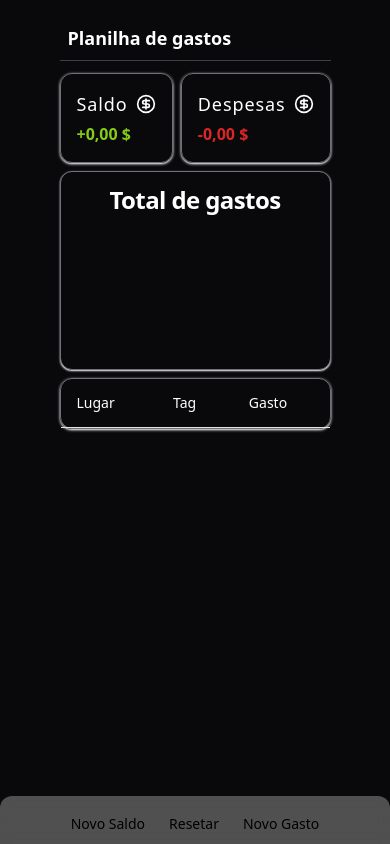
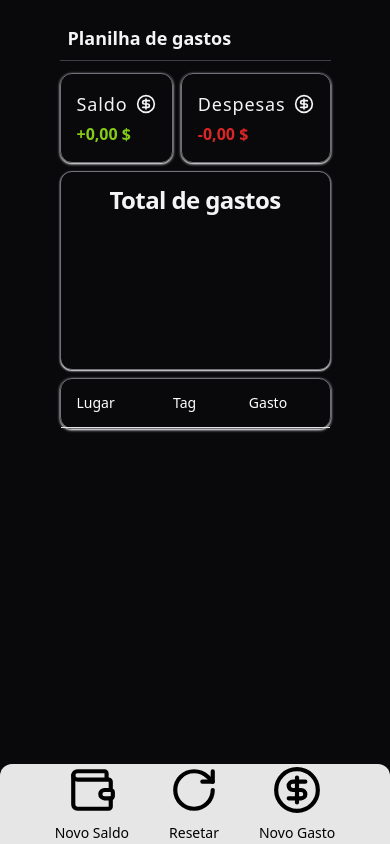
Before and after one commit to VitorAndes/planilha-de-gastos, a React (Vite) app: page / in a window 390 px wide. Built offline with nearby package versions, Linux system fonts and the light colour scheme.

Commit message:
test mobile layout 3

```diff
--- a/src/App.tsx
+++ b/src/App.tsx
@@ -1,3 +1,4 @@
+import { RotateCwIcon } from "lucide-react";
 import { useEffect, useState } from "react";
 import { AddNewBalance } from "./components/addNewBalance";
 import { AddNewExpense, type ExpenseType } from "./components/addNewExpense";
@@ -61,13 +62,16 @@ export function App() {
             <h1 className="font-bold text-lg md:text-3xl">
               Planilha de gastos
             </h1>
-            <div className="flex gap-6 md:gap-7 pt-2 backdrop-blur md:pt-0 justify-center flex-1 md:static bottom-0 left-0 fixed z-10 rounded-t-xl md:rounded=t-none bg-zinc-100/30 md:bg-transparent w-full md:w-0">
+            <div className="flex gap-10 md:gap-7 backdrop-blur h-20 justify-center items-center flex-1 md:static bottom-0 left-0 fixed z-10 rounded-t-xl md:rounded=t-none bg-white/90 md:bg-transparent w-full md:w-0">
               <AddNewBalance updateBalance={updateBalance} />
               <Button
                 onClick={handleResetData}
                 variant={"link"}
-                className="text-sm md:text-white text-black md:text-base p-0 md:p-4"
+                className="text-sm flex flex-col gap-2 md:text-white text-black md:text-base p-0 md:p-4"
               >
+                <span>
+                  <RotateCwIcon size={50} />
+                </span>
                 Resetar
               </Button>
               <AddNewExpense
--- a/src/components/addNewBalance.tsx
+++ b/src/components/addNewBalance.tsx
@@ -1,4 +1,5 @@
 import { handleNewBalance } from "@/functions/handleNewBalanceAndExpense";
+import { Wallet } from "lucide-react";
 import { useForm } from "react-hook-form";
 import { Button } from "./ui/button";
 import {
@@ -31,7 +32,13 @@ export function AddNewBalance({ updateBalance }: AddNewBalanceProps) {
   return (
     <Dialog>
       <DialogTrigger asChild>
-        <Button variant={"link"} className="text-sm text-black md:text-white md:text-base p-0 md:p-4">
+        <Button
+          variant={"link"}
+          className="text-sm flex flex-col gap-2 text-black md:text-white md:text-base p-0 md:p-4"
+        >
+          <span>
+            <Wallet size={50} />
+          </span>
           Novo Saldo
         </Button>
       </DialogTrigger>
--- a/src/components/addNewExpense.tsx
+++ b/src/components/addNewExpense.tsx
@@ -1,6 +1,7 @@
 import { getTotalExpenses } from "@/functions/getBalanceAndExpense";
 import { handleCreateExpense } from "@/functions/handleCreateExpense";
 import { zodResolver } from "@hookform/resolvers/zod";
+import { CircleDollarSign } from "lucide-react";
 import { useForm } from "react-hook-form";
 import { z } from "zod";
 import { Button } from "./ui/button";
@@ -25,10 +26,10 @@ const createUserFormSchema = z.object({
     .nonempty("Digite um local")
     .regex(/^[a-zA-ZÀ-ÿ\s\.,'-]+$/, "Apenas letras são permitidas"),
   expense: z.string().nonempty("Digite um valor"),
-  tag: z.string().nonempty("Escolha uma tag")
+  tag: z.string().nonempty("Escolha uma tag"),
 });
 
-type createUserFormData = z.infer<typeof createUserFormSchema>
+type createUserFormData = z.infer<typeof createUserFormSchema>;
 
 interface AddNewExpenseProps {
   setExpense: React.Dispatch<React.SetStateAction<number>>;
@@ -41,7 +42,14 @@ export function AddNewExpense({
   setExpense,
   addNewExpense,
 }: AddNewExpenseProps) {
-  const { register, handleSubmit, reset, formState: {errors} } = useForm<createUserFormData>({resolver: zodResolver(createUserFormSchema)});
+  const {
+    register,
+    handleSubmit,
+    reset,
+    formState: { errors },
+  } = useForm<createUserFormData>({
+    resolver: zodResolver(createUserFormSchema),
+  });
 
   const onSubmit = (data: createUserFormData) => {
     handleCreateExpense(data.tag, data.expense, data.local);
@@ -59,7 +67,13 @@ export function AddNewExpense({
   return (
     <Dialog>
       <DialogTrigger asChild>
-        <Button variant={"link"} className="text-sm text-black md:text-white md:text-base p-0 md:p-4">
+        <Button
+          variant={"link"}
+          className="flex flex-col gap-2 text-black md:text-white md:text-base p-0 md:p-4"
+        >
+          <span>
+            <CircleDollarSign size={50} />
+          </span>
           Novo Gasto
         </Button>
       </DialogTrigger>
@@ -81,7 +95,9 @@ export function AddNewExpense({
                 {...register("local")}
                 required
               />
-              {errors.local && <span className="text-red-600">{errors.local.message}</span>}
+              {errors.local && (
+                <span className="text-red-600">{errors.local.message}</span>
+              )}
             </div>
             <div className="flex flex-col gap-3 w-full">
               <label htmlFor="expense">Quanto gastou ?</label>
@@ -92,7 +108,9 @@ export function AddNewExpense({
                 {...register("expense")}
                 required
               />
-              {errors.expense && <span className="text-red-600">{errors.expense.message}</span>}
+              {errors.expense && (
+                <span className="text-red-600">{errors.expense.message}</span>
+              )}
             </div>
             <select
               id="tag"
--- a/src/index.css
+++ b/src/index.css
@@ -6,7 +6,6 @@
   margin: 0;
   padding: 0;
   box-sizing: border-box;
-  color:white;
 }
 
 @layer base {
```
